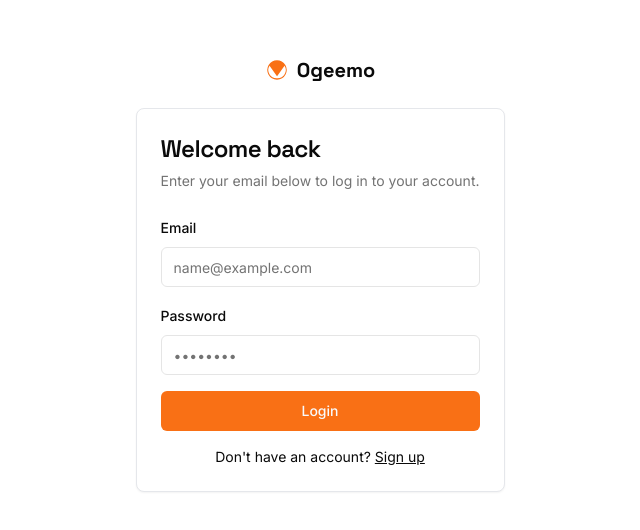
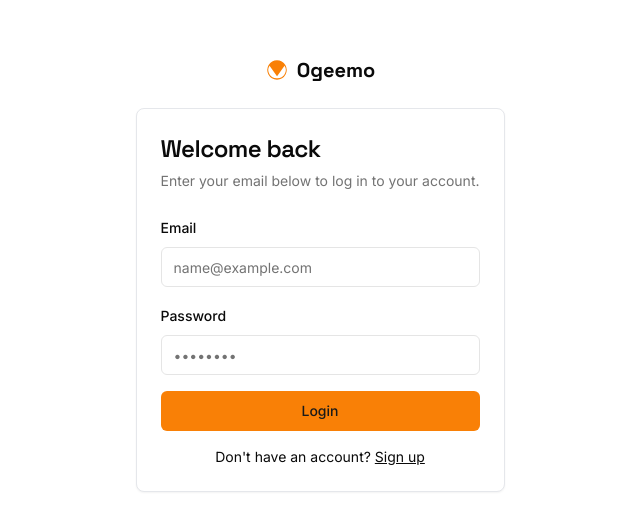
Before and after one commit to tas-github/ogeemo-firebase, a Next.js app: page /login in a window 1280 px wide. Shown: the part 126-656 px from the top of the page, without its empty margins (320-960 px from the left). Built offline with nearby package versions, Linux system fonts and the light colour scheme.

Commit message:
the color change did not take affect. Did you initiate the instructions

```diff
--- a/src/app/globals.css
+++ b/src/app/globals.css
@@ -11,19 +11,19 @@
     --card-foreground: 0 0% 3.9%;
     --popover: 0 0% 100%;
     --popover-foreground: 0 0% 3.9%;
-    --primary: 24 95% 53%;
-    --primary-foreground: 210 40% 98%;
+    --primary: 30 95% 50%;
+    --primary-foreground: 0 0% 10%;
     --secondary: 0 0% 96.1%;
     --secondary-foreground: 0 0% 9%;
     --muted: 0 0% 96.1%;
     --muted-foreground: 0 0% 45.1%;
     --accent: 0 0% 96.1%;
-    --accent-foreground: 24 95% 53%;
+    --accent-foreground: 30 95% 50%;
     --destructive: 0 84.2% 60.2%;
     --destructive-foreground: 0 0% 98%;
     --border: 0 0% 89.8%;
     --input: 0 0% 89.8%;
-    --ring: 24 95% 53%;
+    --ring: 30 95% 50%;
     --radius: 0.5rem;
     --chart-1: 12 76% 61%;
     --chart-2: 173 58% 39%;
@@ -33,9 +33,9 @@
     --sidebar-background: 0 0% 100%;
     --sidebar-foreground: 0 0% 3.9%;
     --sidebar-accent: 0 0% 96.1%;
-    --sidebar-accent-foreground: 24 95% 53%;
+    --sidebar-accent-foreground: 30 95% 50%;
     --sidebar-border: 0 0% 89.8%;
-    --sidebar-ring: 24 95% 53%;
+    --sidebar-ring: 30 95% 50%;
   }
 
   body {
```
